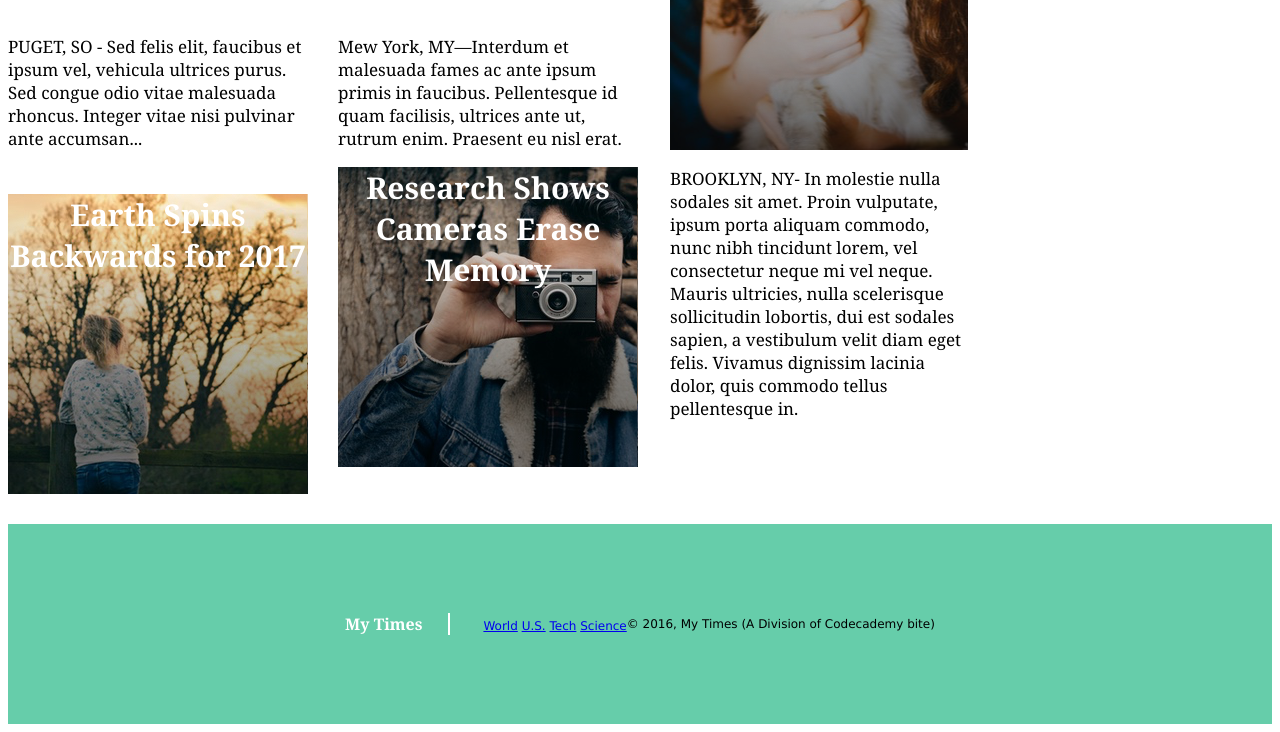
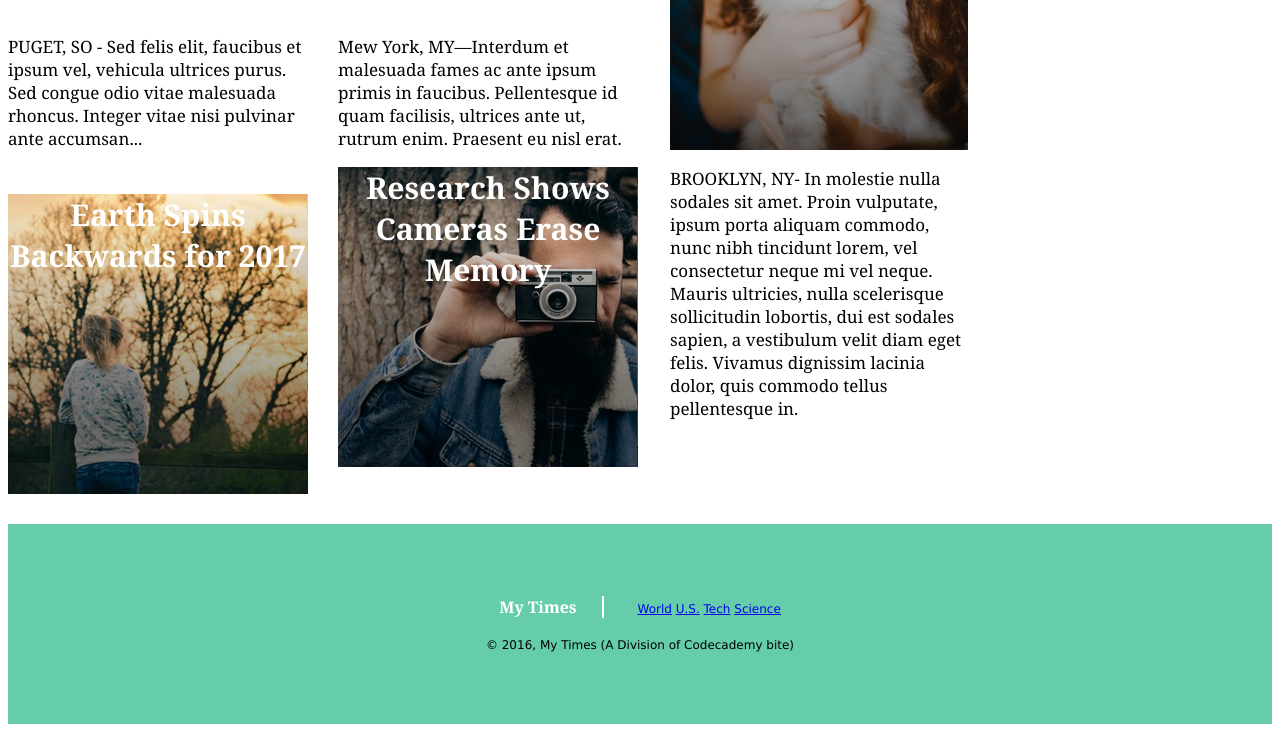
Before and after one commit to MDJacksondesign/MyTimes, a plain HTML site: page index.html in a window 1280 px wide. Shown: the part 809-1541 px from the top of the page. Drawn offline with Linux system fonts and the light colour scheme; files whose address does not match are found by name.

Commit message:
final tweak

```diff
--- a/resources/CSS/style.css
+++ b/resources/CSS/style.css
@@ -174,7 +174,7 @@ footer {
   display: flex;
   align-items: center;
   justify-content: center;
-  flex-direction: row;
+  flex-direction: column;;
   width: 100%;
   height: 200px;
   background-color: MediumAquamarine;
@@ -197,3 +197,7 @@ footer nav {
   display: inline-block;
   padding-left: 30px;
 }
+
+.copyright {
+  padding-top: 20px;
+}
```
